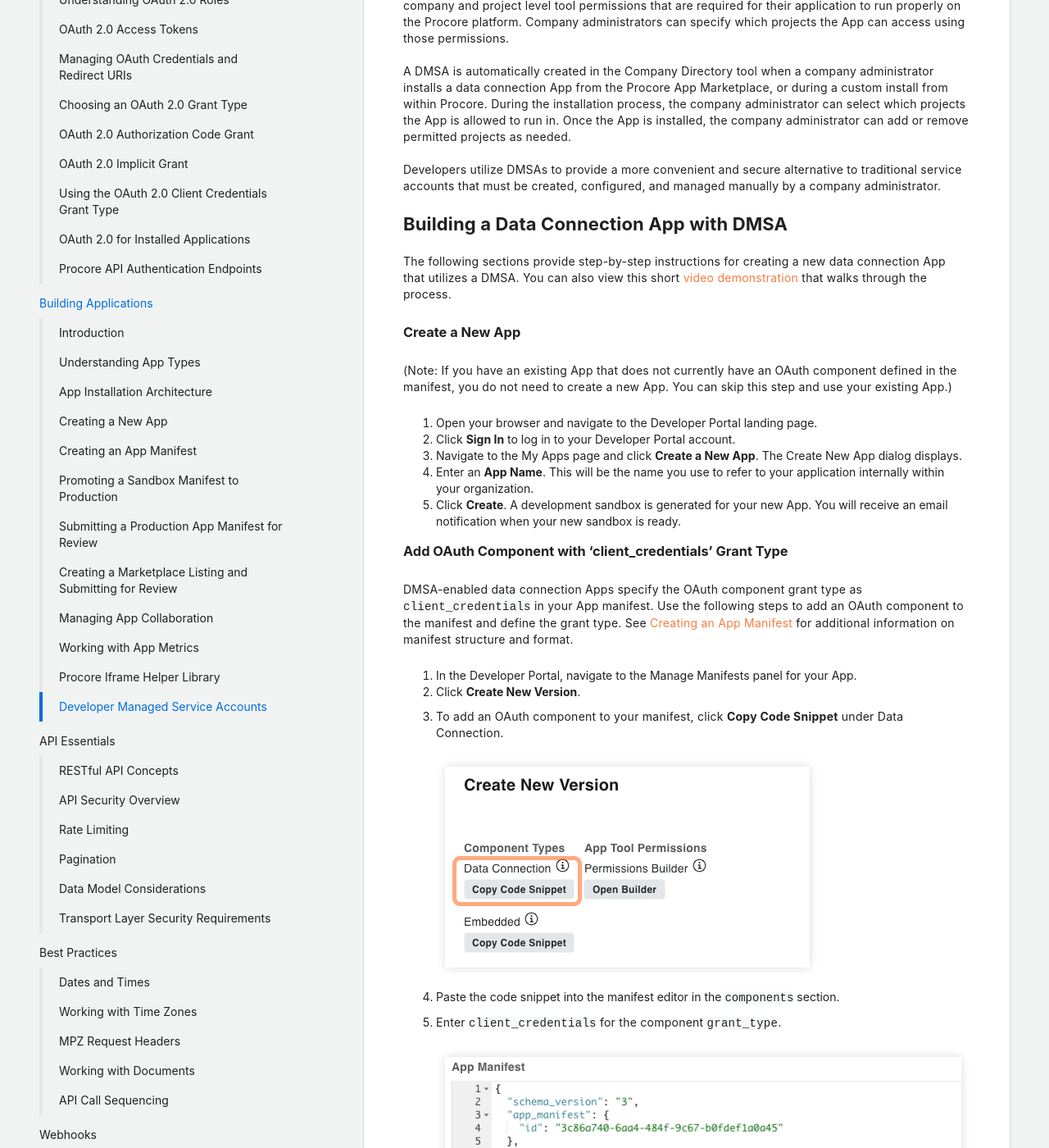
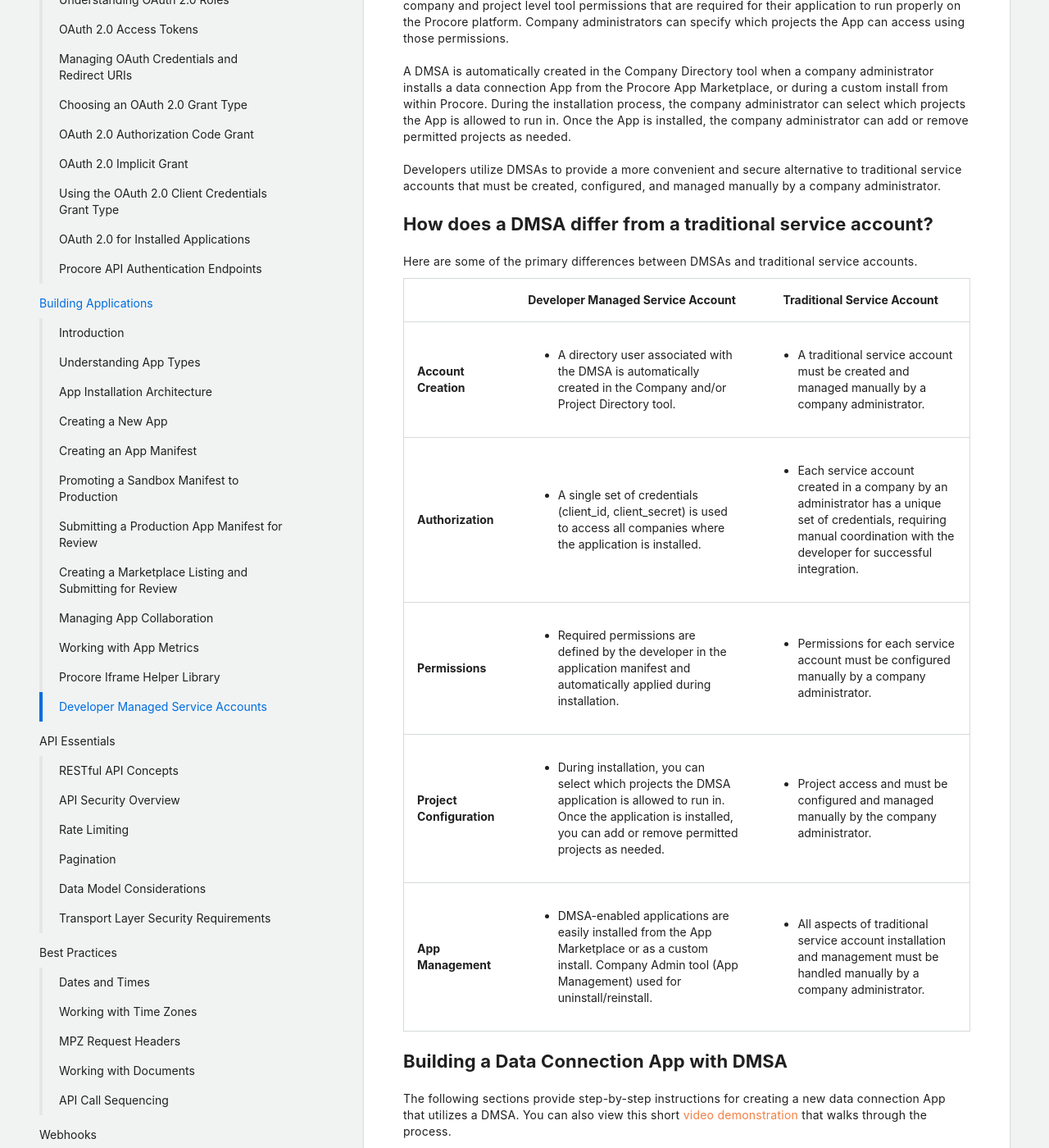
Before and after one commit to procore/documentation, a Jekyll site: the page built from building_applications/developer_managed_service_accounts.md, in a window 1280 px wide and 1400 px high, scrolled down 610 px. Shown: the whole window at 82% size. Built offline with Jekyll 4.4.1, drawn with Linux system fonts in a browser that asks for light colours; a script that is not in the unit is left out; some of the changed text lies outside the part shown.

Commit message:
Updates based on feedback from partners and internal stakeholders

```diff
--- a/building_applications/developer_managed_service_accounts.md
+++ b/building_applications/developer_managed_service_accounts.md
@@ -25,6 +25,85 @@ During the installation process, the company administrator can select which proj
 Once the App is installed, the company administrator can add or remove permitted projects as needed.
 
 Developers utilize DMSAs to provide a more convenient and secure alternative to traditional service accounts that must be created, configured, and managed manually by a company administrator.
+
+## How does a DMSA differ from a traditional service account?
+
+Here are some of the primary differences between DMSAs and traditional service accounts.
+
+<table>
+    <tbody>
+        <tr>
+            <td>&nbsp;</td>
+            <td style="text-align:center"><strong>Developer Managed Service Account</strong></td>
+            <td style="text-align:center"><strong>Traditional Service Account</strong></td>
+        </tr>
+        <tr>
+            <td><strong>Account Creation</strong></td>
+            <td>
+            <ul>
+                <li>A directory user associated with the DMSA is automatically created in the Company and/or Project Directory tool.</li>
+            </ul>
+            </td>
+            <td>
+            <ul>
+                <li>A traditional service account must be created and managed manually by a company administrator.</li>
+            </ul>
+            </td>
+        </tr>
+        <tr>
+            <td><strong>Authorization</strong></td>
+            <td>
+            <ul>
+                <li>A single set of credentials (client_id, client_secret) is used to access all companies where the application is installed.</li>
+            </ul>
+            </td>
+            <td>
+            <ul>
+                <li>Each service account created in a company by an administrator has a unique set of credentials, requiring manual coordination with the developer for successful integration.</li>
+            </ul>
+            </td>
+        </tr>
+        <tr>
+            <td><strong>Permissions</strong></td>
+            <td>
+            <ul>
+                <li>Required permissions are defined by the developer in the application manifest and automatically applied during installation.</li>
+            </ul>
+            </td>
+            <td>
+            <ul>
+                <li>Permissions for each service account must be configured manually by a company administrator.</li>
+            </ul>
+            </td>
+        </tr>
+        <tr>
+            <td><strong>Project Configuration</strong></td>
+            <td>
+            <ul>
+                <li>During installation, you can select which projects the DMSA application is allowed to run in. Once the application is installed, you can add or remove permitted projects as needed.</li>
+            </ul>
+            </td>
+            <td>
+            <ul>
+                <li>Project access and must be configured and managed manually by the company administrator.</li>
+            </ul>
+            </td>
+        </tr>
+        <tr>
+            <td><strong>App Management</strong></td>
+            <td>
+            <ul>
+                <li>DMSA-enabled applications are easily installed from the App Marketplace or as a custom install. Company Admin tool (App Management) used for uninstall/reinstall.</li>
+            </ul>
+            </td>
+            <td>
+            <ul>
+                <li>All aspects of traditional service account installation and management must be handled manually by a company administrator.</li>
+            </ul>
+            </td>
+        </tr>
+    </tbody>
+</table>
 
 ## Building a Data Connection App with DMSA
 
@@ -97,3 +176,24 @@ During the installation process, the company administrator is given the opportun
 The App will only have access to the data in these permitted projects.
 After the App is installed, company administrators can use the App Management feature in Procore to add/remove permitted projects as needed.
 See [What is App Management?](https://support.procore.com/faq/what-is-app-management), [Add a Permitted Project to a Data Connection App](https://support.procore.com/products/online/user-guide/company-level/admin/tutorials/add-permitted-project), and [Remove a Permitted Project from a Data Connection App](https://support.procore.com/products/online/user-guide/company-level/admin/tutorials/remove-permitted-project).
+
+## Common Questions About DMSAs
+
+### What do I need to change on the backend for my integration to work?
+
+The backend for your integration needs to change in the following ways.
+- A new OAuth component must be defined in the application manifest with a grant type of `client_credentials`.
+- Required tool permissions for the application must be specified using the Permissions Builder.
+- Calls to the Procore API must use the DMSA `client_id` and `client_secret` for authorization and authentication.
+- Must include the `Procore-Company-Id` request header when making calls to the `/rest/v1.0/me` or `/rest/v1.0/companies` endpoints.
+See [Using Developer Managed Service Accounts with MPZ]({{ site.url }}{{ site.baseurl }}/oauth-client-credentials#using-developer-managed-service-accounts-with-mpz) for additional information.
+
+### How do we see which companies have the App installed?
+
+Installation metrics are captured and available for viewing and downloading from your application page on the Procore developer portal. See [Working with App Metrics]({{ site.url }}{{ site.baseurl }}/building-apps-metrics) for additional information.
+
+### How do I make sure users don’t access the wrong company’s data?
+
+The same DMSA credentials created for your data connection application can also be used with the [Authorization Code Grant Flow]({{ site.url }}{{ site.baseurl }}/oauth-client-credentials).
+In this case, the access token you receive is for a specific logged in user, rather than for the DMSA 'bot' user.
+Before showing a user any specific company data or allowing them to trigger actions using your DMSA app, first have them sign in using the authorization code grant flow and check that they are a user on the correct company using the [List Companies](https://developers.procore.com/reference/rest/v1/companies?version=1.0) endpoint.
```
Also changed, not shown: best_practices/mpz_headers.md (+3 -3 lines).
